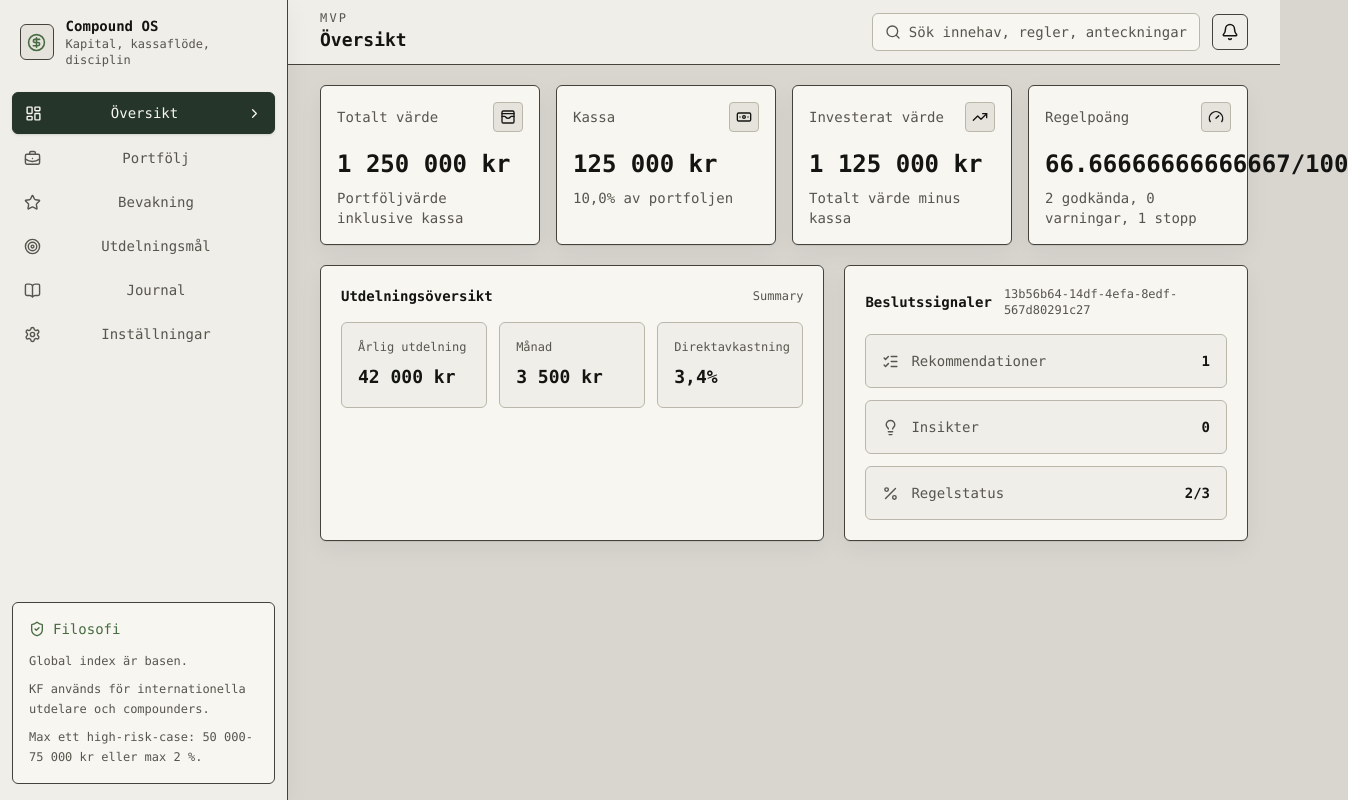
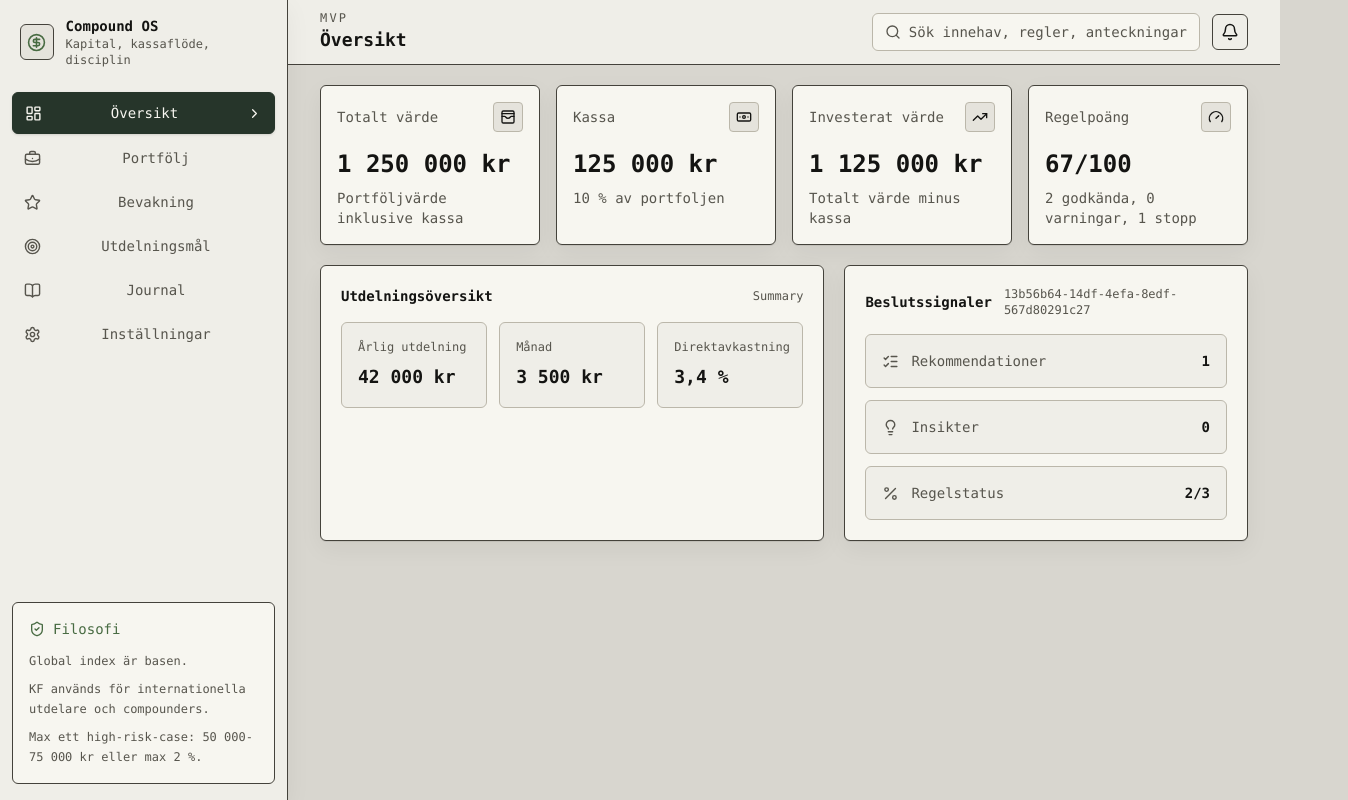
Before and after one commit to DDKiwi/compound-os, a React (Vite) app: page / in a window 1280 px wide. Shown: the whole page, 1348 px wide, since content can reach past the window. Built offline with nearby package versions, Linux system fonts and the light colour scheme.

Commit message:
feat(ui): add shared value formatters

```diff
--- a/src/components/dashboard/InvestmentDashboard.tsx
+++ b/src/components/dashboard/InvestmentDashboard.tsx
@@ -1,15 +1,15 @@
 import { Banknote, Gauge, Lightbulb, ListChecks, Percent, TrendingUp, WalletCards } from 'lucide-react'
 import type { InvestmentAnalysisSummary } from '../../domain'
-import { formatCurrencySEK, formatNumber, formatPercent } from '../../lib/formatters'
+import { formatCurrency, formatNumber, formatPercentage, formatScore } from '../../ui/formatters'
 import { MetricCard } from '../ui/MetricCard'
 import { SectionCard } from '../ui/Card'
 
 function formatOptionalCurrency(value: number | undefined) {
-  return value === undefined ? 'Saknas' : formatCurrencySEK(value)
+  return value === undefined ? 'Saknas' : formatCurrency(value)
 }
 
 function formatOptionalPercent(value: number | undefined) {
-  return value === undefined ? 'Saknas' : `${formatPercent(value * 100)}%`
+  return value === undefined ? 'Saknas' : formatPercentage(value)
 }
 
 export function InvestmentDashboard({ summary }: { summary: InvestmentAnalysisSummary }) {
@@ -21,25 +21,25 @@ export function InvestmentDashboard({ summary }: { summary: InvestmentAnalysisSu
         <MetricCard
           icon={WalletCards}
           label="Totalt värde"
-          value={formatCurrencySEK(summary.totalValue)}
+          value={formatCurrency(summary.totalValue)}
           helper="Portföljvärde inklusive kassa"
         />
         <MetricCard
           icon={Banknote}
           label="Kassa"
-          value={formatCurrencySEK(summary.cash)}
+          value={formatCurrency(summary.cash)}
           helper={`${formatOptionalPercent(summary.cashReserveRatio)} av portfoljen`}
         />
         <MetricCard
           icon={TrendingUp}
           label="Investerat värde"
-          value={formatCurrencySEK(summary.investedValue)}
+          value={formatCurrency(summary.investedValue)}
           helper="Totalt värde minus kassa"
         />
         <MetricCard
           icon={Gauge}
           label="Regelpoäng"
-          value={`${summary.ruleScore}/100`}
+          value={formatScore(summary.ruleScore)}
           helper={`${summary.passedRules} godkända, ${summary.warningRules} varningar, ${summary.failedRules} stopp`}
           tone={ruleTone}
         />
--- /dev/null
+++ b/src/ui/formatters/currency.ts
@@ -0,0 +1,13 @@
+import { normalizeNumberSpacing } from './number'
+
+const swedishLocale = 'sv-SE'
+
+export function formatCurrency(value: number): string {
+  return normalizeNumberSpacing(
+    new Intl.NumberFormat(swedishLocale, {
+      style: 'currency',
+      currency: 'SEK',
+      maximumFractionDigits: 0,
+    }).format(value),
+  )
+}
--- /dev/null
+++ b/src/ui/formatters/date.ts
@@ -0,0 +1,9 @@
+const swedishLocale = 'sv-SE'
+
+export function formatDate(value: Date): string {
+  return new Intl.DateTimeFormat(swedishLocale, {
+    year: 'numeric',
+    month: '2-digit',
+    day: '2-digit',
+  }).format(value)
+}
--- /dev/null
+++ b/src/ui/formatters/index.ts
@@ -0,0 +1,5 @@
+export { formatCurrency } from './currency'
+export { formatDate } from './date'
+export { formatNumber } from './number'
+export { formatPercentage } from './percentage'
+export { formatScore } from './score'
--- /dev/null
+++ b/src/ui/formatters/number.ts
@@ -0,0 +1,9 @@
+const swedishLocale = 'sv-SE'
+
+export function normalizeNumberSpacing(value: string): string {
+  return value.replace(/[\u00a0\u202f]/g, ' ')
+}
+
+export function formatNumber(value: number): string {
+  return normalizeNumberSpacing(new Intl.NumberFormat(swedishLocale).format(value))
+}
--- /dev/null
+++ b/src/ui/formatters/percentage.ts
@@ -0,0 +1,13 @@
+import { normalizeNumberSpacing } from './number'
+
+const swedishLocale = 'sv-SE'
+
+export function formatPercentage(value: number): string {
+  return normalizeNumberSpacing(
+    new Intl.NumberFormat(swedishLocale, {
+      style: 'percent',
+      maximumFractionDigits: 1,
+      minimumFractionDigits: 0,
+    }).format(value),
+  )
+}
--- /dev/null
+++ b/src/ui/formatters/score.ts
@@ -0,0 +1,3 @@
+export function formatScore(value: number): string {
+  return `${Math.round(value)}/100`
+}
```
Also changed, not shown: 1 other file (tests, documents, lock files or other folders).
